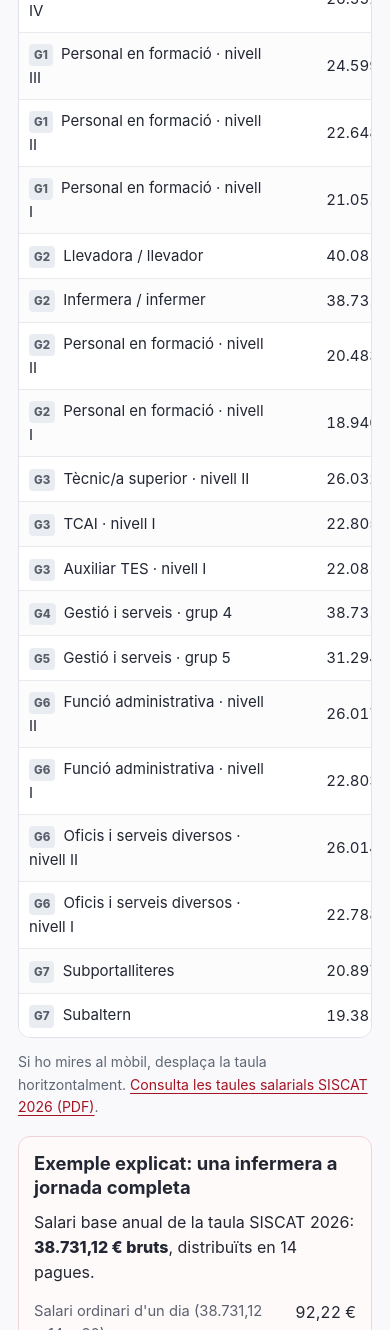
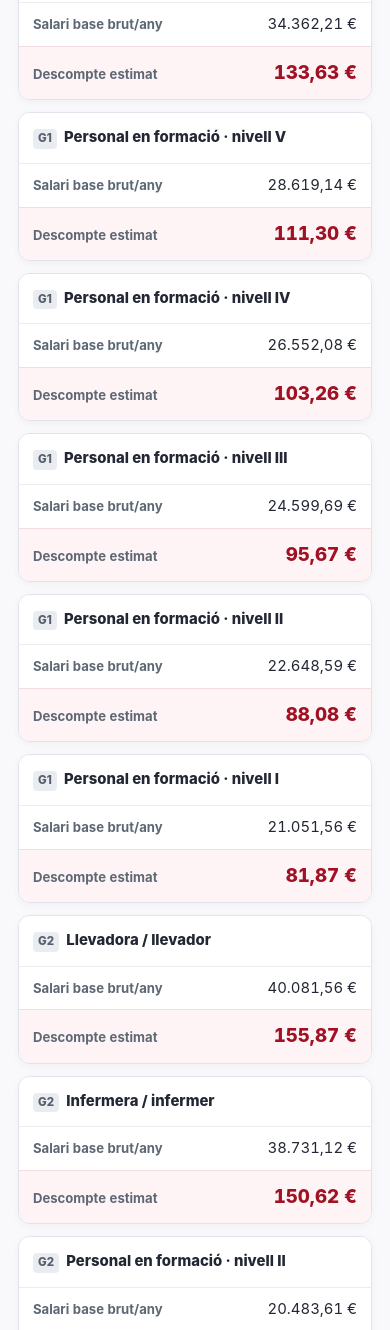
Before and after one commit to ccoocsapg/app, a plain HTML site: page 11n-vaga-general-2026.html in a window 390 px wide. Shown: the part 6011-7341 px from the top of the page. Drawn offline with Linux system fonts and the light colour scheme.

Commit message:
Corregeix taula de descompte 11N en pantalles mòbils amb fitxes adaptables

```diff
--- a/11n-vaga-general-2026.html
+++ b/11n-vaga-general-2026.html
@@ -39,7 +39,29 @@
 .estima-example dt.total,.estima-example dd.total{padding-top:10px;border-top:1px solid #e8c9cf;font-weight:850;color:#941422}
 .estima-caution{background:#f3f4f6;border:1px solid #d9dde3;border-radius:12px;padding:17px 19px;margin:18px 0}
 .estima-caution strong{display:block;margin-bottom:6px}
-@media(max-width:740px){.estima-kpis{grid-template-columns:1fr}.estima-table{min-width:580px}.estima-table th,.estima-table td{padding:9px 10px}.estima-example{padding:15px}}
+/* A pantalles petites, cada fila de la taula es mostra com una fitxa completa. */
+@media (max-width:740px) {
+ .estima-kpis{grid-template-columns:1fr}
+ .estima-example{padding:15px}
+ .estima-table-wrap{border:0;background:transparent;overflow:visible;margin:16px 0 13px;max-width:100%}
+ .estima-table{display:block;width:100%;min-width:0;max-width:100%;font-size:.93rem;border-collapse:separate}
+ .estima-table thead{position:absolute;width:1px;height:1px;padding:0;margin:-1px;overflow:hidden;clip:rect(0,0,0,0);white-space:nowrap;border:0}
+ .estima-table tbody{display:grid;grid-template-columns:minmax(0,1fr);gap:12px;width:100%}
+ .estima-table tbody tr{display:grid;grid-template-columns:minmax(0,1fr);min-width:0;width:100%;overflow:hidden;border:1px solid #e0e4ea;border-radius:12px;background:#fff;box-shadow:0 2px 8px rgba(20,25,30,.04)}
+ .estima-table tbody tr td{display:block;min-width:0;border-bottom:0;max-width:100%;padding:11px 14px;overflow-wrap:anywhere}
+ .estima-table tbody tr td:first-child{font-weight:800;line-height:1.35;border-bottom:1px solid #e9edf2;padding:14px;background:#fff}
+ .estima-table tbody tr:nth-child(even) td:not(:last-child){background:#fff}
+ .estima-table tbody tr td.money{display:flex;align-items:baseline;justify-content:space-between;gap:10px;white-space:normal;text-align:right;font-size:.93rem;line-height:1.4}
+ .estima-table tbody tr td.money::before{content:attr(data-label);flex:1 1 auto;min-width:0;white-space:normal;text-align:left;font-size:.82rem;line-height:1.35;color:#5d6874;font-weight:650}
+ .estima-table tbody tr td.money .estima-value{flex:0 0 auto;white-space:nowrap;font-variant-numeric:tabular-nums}
+ .estima-table tbody tr td.money-strong{border-top:1px solid #f1dce0;padding:13px 14px;background:#fff4f5;font-size:1.17rem;font-weight:850;color:#a01123}
+ .estima-table tbody tr td.money-strong::before{font-size:.82rem}
+}
+@media(max-width:370px){
+ .estima-table tbody tr td.money{gap:6px;padding-left:10px;padding-right:10px}
+ .estima-table tbody tr td.money::before{font-size:.77rem}
+ .estima-table tbody tr td.money-strong{font-size:1.07rem}
+}
 
 </style>
 </head>
@@ -85,33 +107,33 @@
 <table class="estima-table">
 <thead><tr><th scope="col">Categoria professional</th><th scope="col">Salari base brut/any</th><th scope="col">Estimació de descompte</th></tr></thead>
 <tbody>
-<tr><td><span class="gcode">G1</span> Personal facultatiu · plantilla nivell III</td><td class="money">51.440,83 €</td><td class="money money-strong">200,05 €</td></tr>
-<tr><td><span class="gcode">G1</span> Personal facultatiu · plantilla nivell II</td><td class="money">44.519,37 €</td><td class="money money-strong">173,13 €</td></tr>
-<tr><td><span class="gcode">G1</span> Personal facultatiu · plantilla nivell I</td><td class="money">34.362,21 €</td><td class="money money-strong">133,63 €</td></tr>
-<tr><td><span class="gcode">G1</span> Personal en formació · nivell V</td><td class="money">28.619,14 €</td><td class="money money-strong">111,30 €</td></tr>
-<tr><td><span class="gcode">G1</span> Personal en formació · nivell IV</td><td class="money">26.552,08 €</td><td class="money money-strong">103,26 €</td></tr>
-<tr><td><span class="gcode">G1</span> Personal en formació · nivell III</td><td class="money">24.599,69 €</td><td class="money money-strong">95,67 €</td></tr>
-<tr><td><span class="gcode">G1</span> Personal en formació · nivell II</td><td class="money">22.648,59 €</td><td class="money money-strong">88,08 €</td></tr>
-<tr><td><span class="gcode">G1</span> Personal en formació · nivell I</td><td class="money">21.051,56 €</td><td class="money money-strong">81,87 €</td></tr>
-<tr><td><span class="gcode">G2</span> Llevadora / llevador</td><td class="money">40.081,56 €</td><td class="money money-strong">155,87 €</td></tr>
-<tr><td><span class="gcode">G2</span> Infermera / infermer</td><td class="money">38.731,12 €</td><td class="money money-strong">150,62 €</td></tr>
-<tr><td><span class="gcode">G2</span> Personal en formació · nivell II</td><td class="money">20.483,61 €</td><td class="money money-strong">79,66 €</td></tr>
-<tr><td><span class="gcode">G2</span> Personal en formació · nivell I</td><td class="money">18.940,12 €</td><td class="money money-strong">73,66 €</td></tr>
-<tr><td><span class="gcode">G3</span> Tècnic/a superior · nivell II</td><td class="money">26.032,46 €</td><td class="money money-strong">101,24 €</td></tr>
-<tr><td><span class="gcode">G3</span> TCAI · nivell I</td><td class="money">22.805,13 €</td><td class="money money-strong">88,69 €</td></tr>
-<tr><td><span class="gcode">G3</span> Auxiliar TES · nivell I</td><td class="money">22.081,71 €</td><td class="money money-strong">85,87 €</td></tr>
-<tr><td><span class="gcode">G4</span> Gestió i serveis · grup 4</td><td class="money">38.731,12 €</td><td class="money money-strong">150,62 €</td></tr>
-<tr><td><span class="gcode">G5</span> Gestió i serveis · grup 5</td><td class="money">31.294,30 €</td><td class="money money-strong">121,70 €</td></tr>
-<tr><td><span class="gcode">G6</span> Funció administrativa · nivell II</td><td class="money">26.017,56 €</td><td class="money money-strong">101,18 €</td></tr>
-<tr><td><span class="gcode">G6</span> Funció administrativa · nivell I</td><td class="money">22.803,12 €</td><td class="money money-strong">88,68 €</td></tr>
-<tr><td><span class="gcode">G6</span> Oficis i serveis diversos · nivell II</td><td class="money">26.014,03 €</td><td class="money money-strong">101,17 €</td></tr>
-<tr><td><span class="gcode">G6</span> Oficis i serveis diversos · nivell I</td><td class="money">22.788,93 €</td><td class="money money-strong">88,62 €</td></tr>
-<tr><td><span class="gcode">G7</span> Subportalliteres</td><td class="money">20.897,91 €</td><td class="money money-strong">81,27 €</td></tr>
-<tr><td><span class="gcode">G7</span> Subaltern</td><td class="money">19.381,39 €</td><td class="money money-strong">75,37 €</td></tr>
+<tr><td><span class="gcode">G1</span> Personal facultatiu · plantilla nivell III</td><td class="money" data-label="Salari base brut/any"><span class="estima-value">51.440,83 €</span></td><td class="money money-strong" data-label="Descompte estimat"><span class="estima-value">200,05 €</span></td></tr>
+<tr><td><span class="gcode">G1</span> Personal facultatiu · plantilla nivell II</td><td class="money" data-label="Salari base brut/any"><span class="estima-value">44.519,37 €</span></td><td class="money money-strong" data-label="Descompte estimat"><span class="estima-value">173,13 €</span></td></tr>
+<tr><td><span class="gcode">G1</span> Personal facultatiu · plantilla nivell I</td><td class="money" data-label="Salari base brut/any"><span class="estima-value">34.362,21 €</span></td><td class="money money-strong" data-label="Descompte estimat"><span class="estima-value">133,63 €</span></td></tr>
+<tr><td><span class="gcode">G1</span> Personal en formació · nivell V</td><td class="money" data-label="Salari base brut/any"><span class="estima-value">28.619,14 €</span></td><td class="money money-strong" data-label="Descompte estimat"><span class="estima-value">111,30 €</span></td></tr>
+<tr><td><span class="gcode">G1</span> Personal en formació · nivell IV</td><td class="money" data-label="Salari base brut/any"><span class="estima-value">26.552,08 €</span></td><td class="money money-strong" data-label="Descompte estimat"><span class="estima-value">103,26 €</span></td></tr>
+<tr><td><span class="gcode">G1</span> Personal en formació · nivell III</td><td class="money" data-label="Salari base brut/any"><span class="estima-value">24.599,69 €</span></td><td class="money money-strong" data-label="Descompte estimat"><span class="estima-value">95,67 €</span></td></tr>
+<tr><td><span class="gcode">G1</span> Personal en formació · nivell II</td><td class="money" data-label="Salari base brut/any"><span class="estima-value">22.648,59 €</span></td><td class="money money-strong" data-label="Descompte estimat"><span class="estima-value">88,08 €</span></td></tr>
+<tr><td><span class="gcode">G1</span> Personal en formació · nivell I</td><td class="money" data-label="Salari base brut/any"><span class="estima-value">21.051,56 €</span></td><td class="money money-strong" data-label="Descompte estimat"><span class="estima-value">81,87 €</span></td></tr>
+<tr><td><span class="gcode">G2</span> Llevadora / llevador</td><td class="money" data-label="Salari base brut/any"><span class="estima-value">40.081,56 €</span></td><td class="money money-strong" data-label="Descompte estimat"><span class="estima-value">155,87 €</span></td></tr>
+<tr><td><span class="gcode">G2</span> Infermera / infermer</td><td class="money" data-label="Salari base brut/any"><span class="estima-value">38.731,12 €</span></td><td class="money money-strong" data-label="Descompte estimat"><span class="estima-value">150,62 €</span></td></tr>
+<tr><td><span class="gcode">G2</span> Personal en formació · nivell II</td><td class="money" data-label="Salari base brut/any"><span class="estima-value">20.483,61 €</span></td><td class="money money-strong" data-label="Descompte estimat"><span class="estima-value">79,66 €</span></td></tr>
+<tr><td><span class="gcode">G2</span> Personal en formació · nivell I</td><td class="money" data-label="Salari base brut/any"><span class="estima-value">18.940,12 €</span></td><td class="money money-strong" data-label="Descompte estimat"><span class="estima-value">73,66 €</span></td></tr>
+<tr><td><span class="gcode">G3</span> Tècnic/a superior · nivell II</td><td class="money" data-label="Salari base brut/any"><span class="estima-value">26.032,46 €</span></td><td class="money money-strong" data-label="Descompte estimat"><span class="estima-value">101,24 €</span></td></tr>
+<tr><td><span class="gcode">G3</span> TCAI · nivell I</td><td class="money" data-label="Salari base brut/any"><span class="estima-value">22.805,13 €</span></td><td class="money money-strong" data-label="Descompte estimat"><span class="estima-value">88,69 €</span></td></tr>
+<tr><td><span class="gcode">G3</span> Auxiliar TES · nivell I</td><td class="money" data-label="Salari base brut/any"><span class="estima-value">22.081,71 €</span></td><td class="money money-strong" data-label="Descompte estimat"><span class="estima-value">85,87 €</span></td></tr>
+<tr><td><span class="gcode">G4</span> Gestió i serveis · grup 4</td><td class="money" data-label="Salari base brut/any"><span class="estima-value">38.731,12 €</span></td><td class="money money-strong" data-label="Descompte estimat"><span class="estima-value">150,62 €</span></td></tr>
+<tr><td><span class="gcode">G5</span> Gestió i serveis · grup 5</td><td class="money" data-label="Salari base brut/any"><span class="estima-value">31.294,30 €</span></td><td class="money money-strong" data-label="Descompte estimat"><span class="estima-value">121,70 €</span></td></tr>
+<tr><td><span class="gcode">G6</span> Funció administrativa · nivell II</td><td class="money" data-label="Salari base brut/any"><span class="estima-value">26.017,56 €</span></td><td class="money money-strong" data-label="Descompte estimat"><span class="estima-value">101,18 €</span></td></tr>
+<tr><td><span class="gcode">G6</span> Funció administrativa · nivell I</td><td class="money" data-label="Salari base brut/any"><span class="estima-value">22.803,12 €</span></td><td class="money money-strong" data-label="Descompte estimat"><span class="estima-value">88,68 €</span></td></tr>
+<tr><td><span class="gcode">G6</span> Oficis i serveis diversos · nivell II</td><td class="money" data-label="Salari base brut/any"><span class="estima-value">26.014,03 €</span></td><td class="money money-strong" data-label="Descompte estimat"><span class="estima-value">101,17 €</span></td></tr>
+<tr><td><span class="gcode">G6</span> Oficis i serveis diversos · nivell I</td><td class="money" data-label="Salari base brut/any"><span class="estima-value">22.788,93 €</span></td><td class="money money-strong" data-label="Descompte estimat"><span class="estima-value">88,62 €</span></td></tr>
+<tr><td><span class="gcode">G7</span> Subportalliteres</td><td class="money" data-label="Salari base brut/any"><span class="estima-value">20.897,91 €</span></td><td class="money money-strong" data-label="Descompte estimat"><span class="estima-value">81,27 €</span></td></tr>
+<tr><td><span class="gcode">G7</span> Subaltern</td><td class="money" data-label="Salari base brut/any"><span class="estima-value">19.381,39 €</span></td><td class="money money-strong" data-label="Descompte estimat"><span class="estima-value">75,37 €</span></td></tr>
 </tbody>
 </table>
 </div>
-<p class="small">Si ho mires al mòbil, desplaça la taula horitzontalment. <a href="https://drive.google.com/file/d/1BdRk_YBOiyv95o26z_Qf0rYwPk9Cbcwi/view" target="_blank" rel="noopener noreferrer">Consulta les taules salarials SISCAT 2026 (PDF)</a>.</p>
+<p class="small">Al mòbil, cada categoria es mostra en una fitxa amb els dos imports, sense desplaçament horitzontal. <a href="https://drive.google.com/file/d/1BdRk_YBOiyv95o26z_Qf0rYwPk9Cbcwi/view" target="_blank" rel="noopener noreferrer">Consulta les taules salarials SISCAT 2026 (PDF)</a>.</p>
 <div class="estima-example">
 <h3>Exemple explicat: una infermera a jornada completa</h3>
 <p>Salari base anual de la taula SISCAT 2026: <strong>38.731,12 € bruts</strong>, distribuïts en 14 pagues.</p>
```
